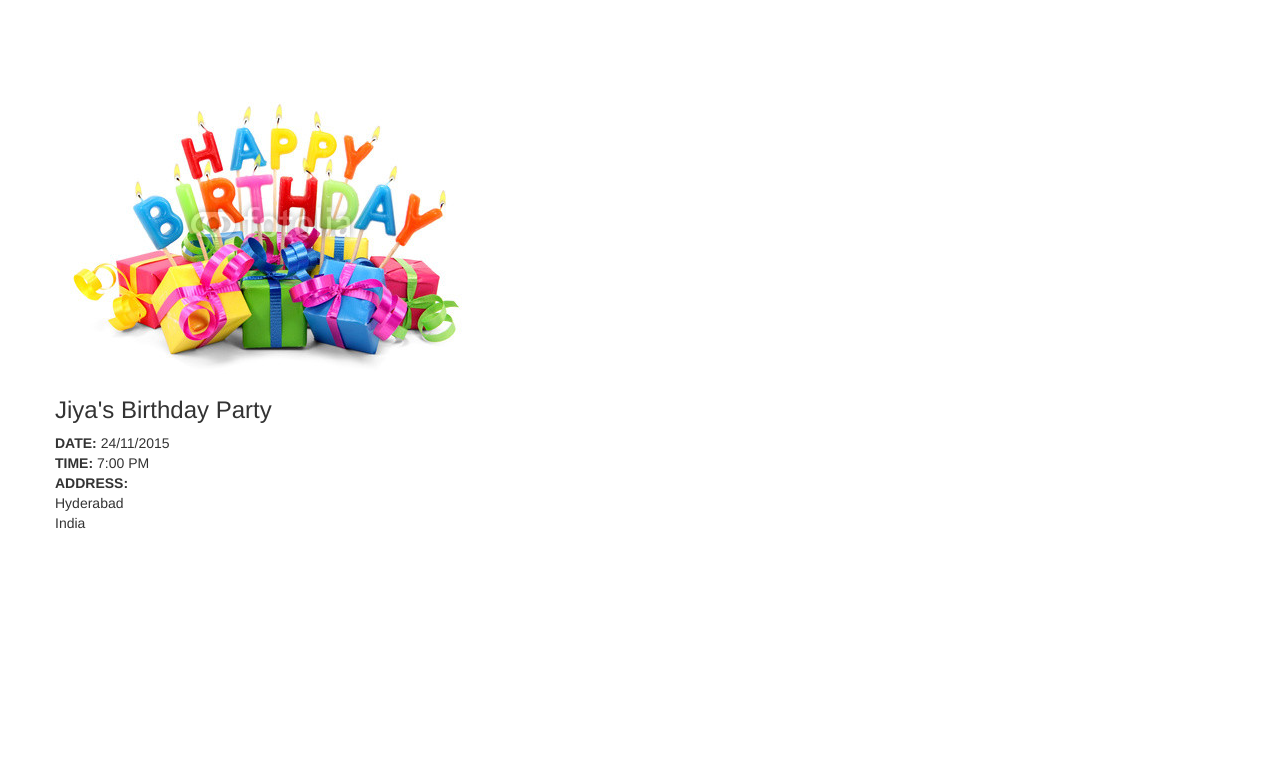
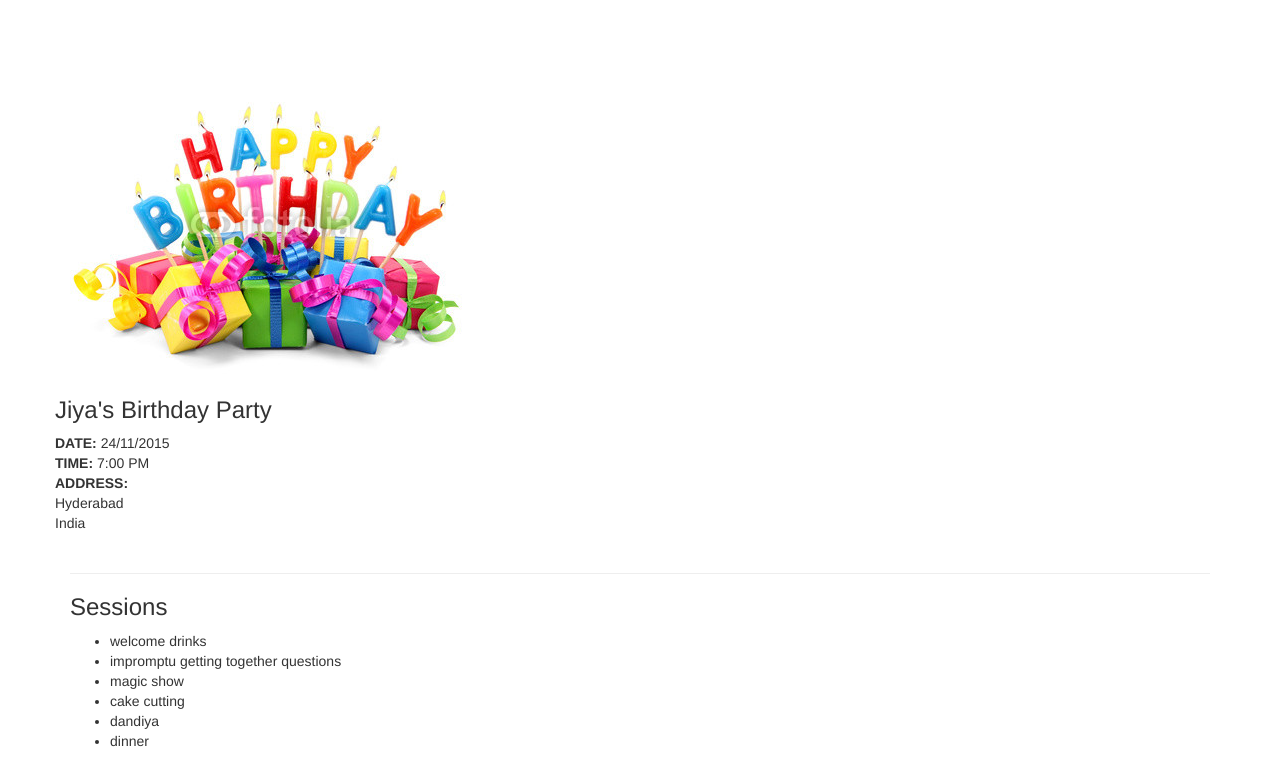
Before and after one commit to sandeepsajiru/angularJS, a website: page 002_EventsApp/app/EventDetails.html in a window 1280 px wide. Drawn offline with nearby package versions, Linux system fonts and the light colour scheme.

Commit message:
Added Sessions and used ng-repeat

```diff
--- a/002_EventsApp/app/EventDetails.html
+++ b/002_EventsApp/app/EventDetails.html
@@ -2,7 +2,7 @@
 <html lang="en" ng-app="eventsApp">
 	<head>
 		<meta charset="utf-8">
-		<title>Event Registrations</title>
+		<title>Event Details</title>
 		<!-- link rel="stylesheet" href="/css/bootstrap.min.css" /-->
 		<link rel="stylesheet" href="http://maxcdn.bootstrapcdn.com/bootstrap/3.3.5/css/bootstrap.min.css">
 		<link rel="stylesheet" href="/css/app.css" />
@@ -37,9 +37,17 @@
 						</address>
 					</div>
 				</div>
+				<hr/>
+
+				<h3>Sessions</h3>
+				<ul class="thumbnails">
+					<li ng-repeat="s in event.sessions">{{s.name}}</li>
+				</ul>
+
 			</div>
+		</div>
 
-		</div>
+
 
 
 
--- a/002_EventsApp/app/js/EventController.js
+++ b/002_EventsApp/app/js/EventController.js
@@ -11,7 +11,15 @@ myApp.controller('EventController', function EventController($scope){
 			city:'Hyderabad',
 			country:'India'
 		},
-		imgUrl:'/img/jiyaBday.png'
+		imgUrl:'/img/jiyaBday.png',
+		sessions:[
+			{name:'welcome drinks'},
+			{name:'impromptu getting together questions'},
+			{name:'magic show'},
+			{name:'cake cutting'},
+			{name:'dandiya'},
+			{name:'dinner'},
+		]
 	};
 
 });
```
